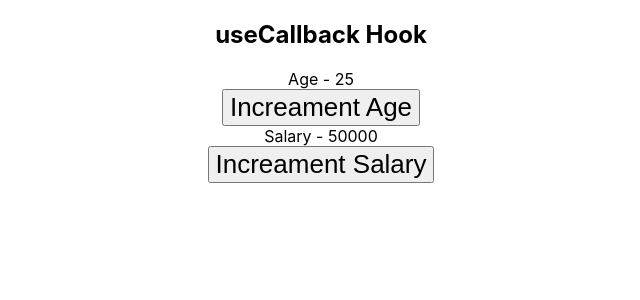
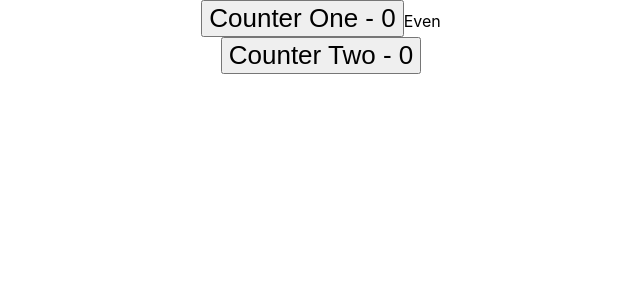
Before and after one commit to Allahnana/REACT_HOOKS, a React (Vite) app: page / in a window 1280 px wide. Shown: the top 300 px of the page, without its empty margins (319-959 px from the left). Built offline with nearby package versions, Linux system fonts and the light colour scheme.

Commit message:
Doings wit useMemo()

```diff
--- a/src/App.jsx
+++ b/src/App.jsx
@@ -5,6 +5,7 @@
 import ComponentA from './Components/ComponentA'
 import ComponentB from './Components/ComponentB'
 import ComponentC from './Components/ComponentC'
+import Counter from './Components/Counter'
 import CounterOne from './Components/CounterOne'
 import CounterThree from './Components/CounterThree'
 import CounterTwo from './Components/CounterTwo'
@@ -93,7 +94,9 @@
 
         {/* <DataFetchingTwo/> */}
 
-        <ParentComponent/>
+        {/* <ParentComponent/> */}
+
+        <Counter/>
     </div>
 
 
--- /dev/null
+++ b/src/Components/Counter.jsx
@@ -0,0 +1,47 @@
+import React, {useState, useMemo} from 'react'
+
+function Counter() {
+    const [counterOne, setCounterOne] = useState(0)
+    const [counterTwo, setCounterTwo] = useState(0)
+
+
+    const increamentOne = () => {
+        setCounterOne(counterOne + 1)
+    }
+
+
+    const increamentTwo = () => {
+        setCounterTwo(counterTwo + 1)
+    }
+
+
+
+
+    const isEven =useMemo(() => {
+
+        let i = 0
+
+        while(i < 2000000000 ) i++
+       return counterOne % 2 === 0
+    }, [counterOne])
+
+  return (
+    <div>
+
+
+       <div>
+          <button onClick={increamentOne} >Counter One - {counterOne}</button>
+
+          <span>{isEven ? 'Even' : 'Odd'}</span>
+       </div>
+
+       <div>
+         <button onClick={increamentTwo} >Counter Two - {counterTwo}</button>
+       </div>
+
+
+    </div>
+  )
+}
+
+export default Counter
```
